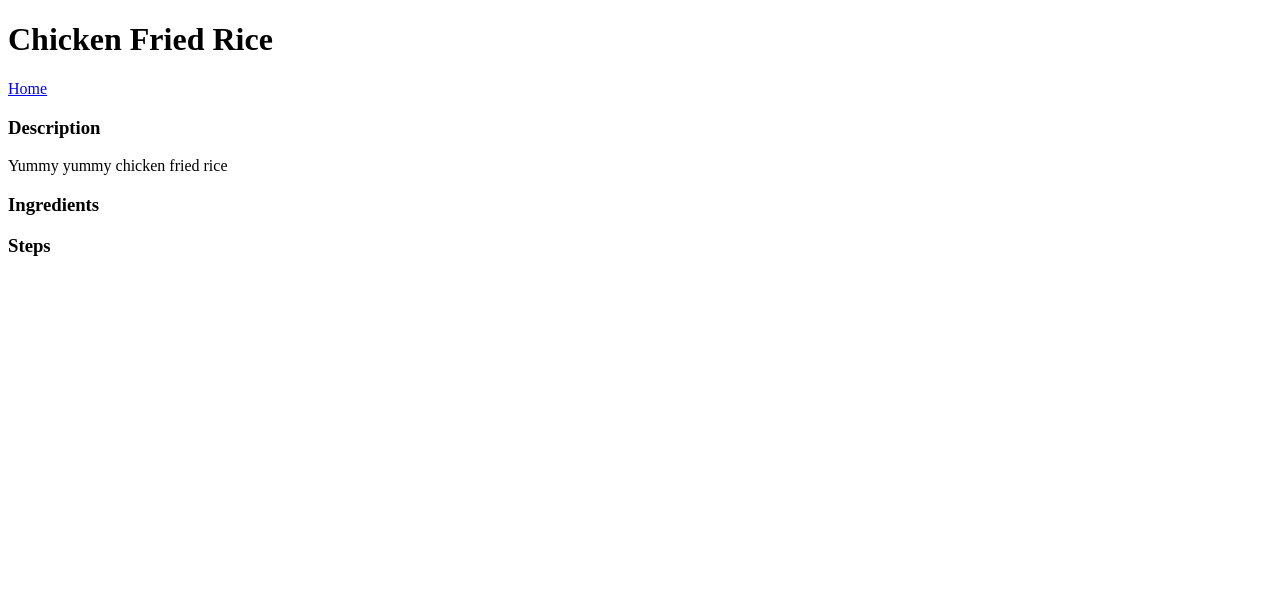
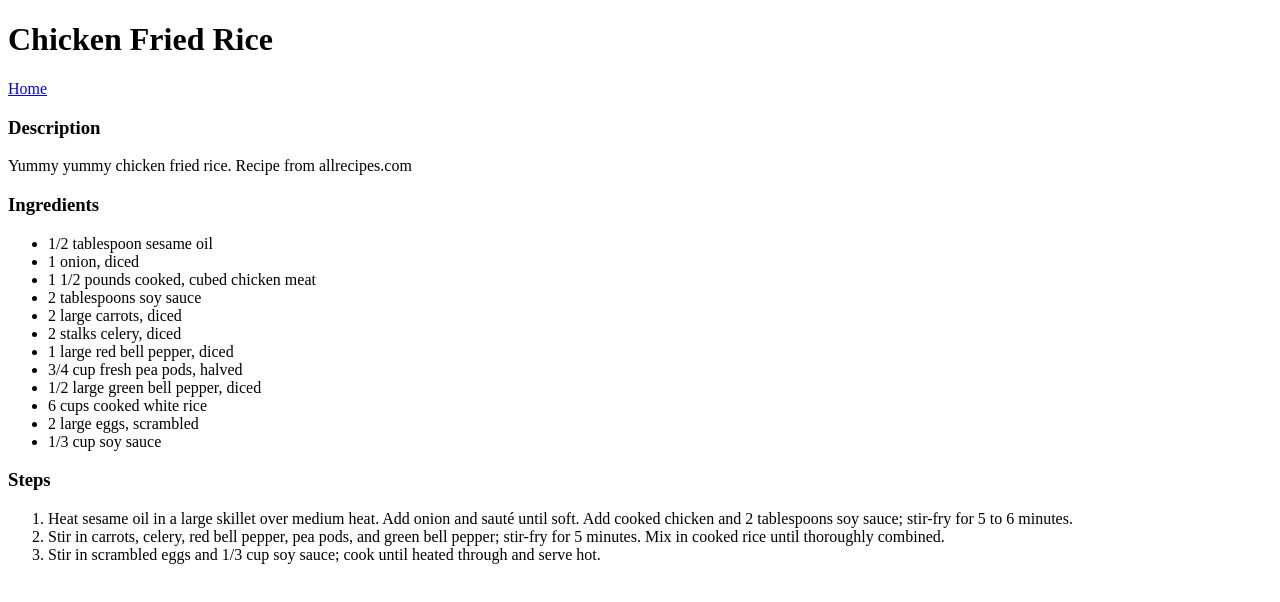
Before and after one commit to vinsonlinn/recipe-site, a plain HTML site: page recipes/cfr.html in a window 1280 px wide. Drawn offline with Linux system fonts and the light colour scheme.

Commit message:
added description, ingredients, and instructions for each of the recipes

```diff
--- a/recipes/cfr.html
+++ b/recipes/cfr.html
@@ -9,16 +9,29 @@
         <a href="./../index.html">Home</a>
 
         <h3>Description</h3>
-        Yummy yummy chicken fried rice
+        Yummy yummy chicken fried rice. Recipe from allrecipes.com
 
         <h3>Ingredients</h3>
         <ul>
-
+            <li>1/2 tablespoon sesame oil</li>
+            <li>1 onion, diced</li>
+            <li>1 1/2 pounds cooked, cubed chicken meat</li>
+            <li>2 tablespoons soy sauce</li>
+            <li>2 large carrots, diced</li>
+            <li>2 stalks celery, diced</li>
+            <li>1 large red bell pepper, diced</li>
+            <li>3/4 cup fresh pea pods, halved</li>
+            <li>1/2 large green bell pepper, diced</li>
+            <li>6 cups cooked white rice</li>
+            <li>2 large eggs, scrambled</li>
+            <li>1/3 cup soy sauce</li>
         </ul>
 
         <h3>Steps</h3>
         <ol>
-
+            <li>Heat sesame oil in a large skillet over medium heat. Add onion and sauté until soft. Add cooked chicken and 2 tablespoons soy sauce; stir-fry for 5 to 6 minutes.</li>
+            <li>Stir in carrots, celery, red bell pepper, pea pods, and green bell pepper; stir-fry for 5 minutes. Mix in cooked rice until thoroughly combined.</li>
+            <li>Stir in scrambled eggs and 1/3 cup soy sauce; cook until heated through and serve hot.</li>
         </ol>
     </body>
 </html>
```
Also changed, not shown: index.html (+6 -3 lines), recipes/broccoli-beef.html (+32 -0 lines).
